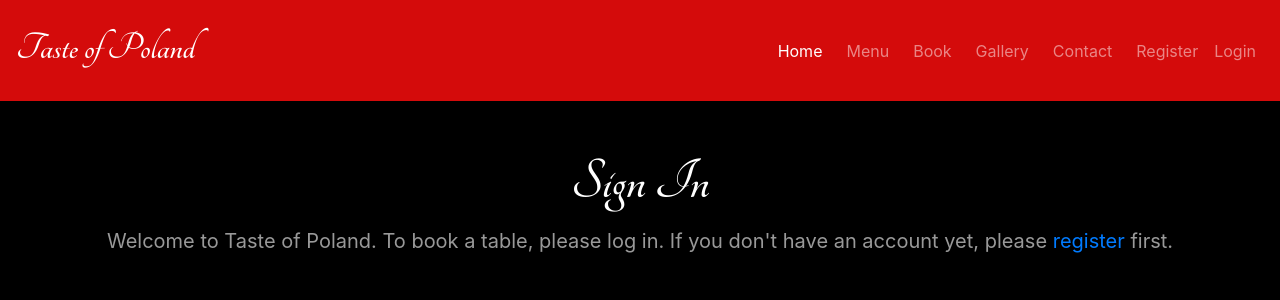
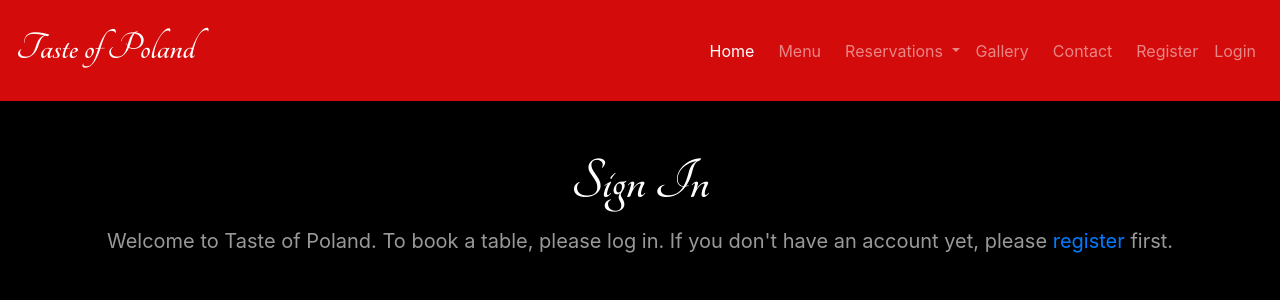
Before and after one commit to OlgaJ1989/taste-of-poland, a Django app: page /accounts/login/ in a window 1280 px wide. Shown: the top 300 px of the page. Run offline with Django 3.2, Linux system fonts and the light colour scheme; some libraries are stand-ins or nearby versions.

Commit message:
Modify navbar to include a dropdown

```diff
--- a/templates/base.html
+++ b/templates/base.html
@@ -43,14 +43,25 @@
                     <li class="nav-item mr-2">
                         <a class="nav-link" href="{% url 'menu' %}">Menu</a>
                     </li>
-                    <li class="nav-item mr-2">
+                    <li class="nav-item dropdown">
+                        <a class="nav-link dropdown-toggle" href="#" id="navbarDropdown" role="button" data-toggle="dropdown" aria-expanded="false">
+                          Reservations
+                        </a>
+                        <div class="dropdown-menu" aria-labelledby="navbarDropdown">
+                          <a class="dropdown-item" href="{% url 'create-booking' %}">Reserve a table</a>
+                          {% if user.is_authenticated %}
+                          <a class="dropdown-item" href="{% url 'profile' %}">My reservations</a>
+                          {% endif %}
+                        </div>
+                    </li>
+                    <!--<li class="nav-item mr-2">
                         <a class="nav-link" href="{% url 'create-booking' %}">Book</a>
                     </li>
                     {% if user.is_authenticated %}
                     <li class="nav-item mr-2">
                         <a class="nav-link" href="{% url 'profile' %}">My Bookings</a>
                     </li>
-                    {% endif %}
+                    {% endif %}-->
                     <li class="nav-item mr-2">
                         <a class="nav-link" href="{% url 'gallery' %}">Gallery</a>
                     </li>
```
